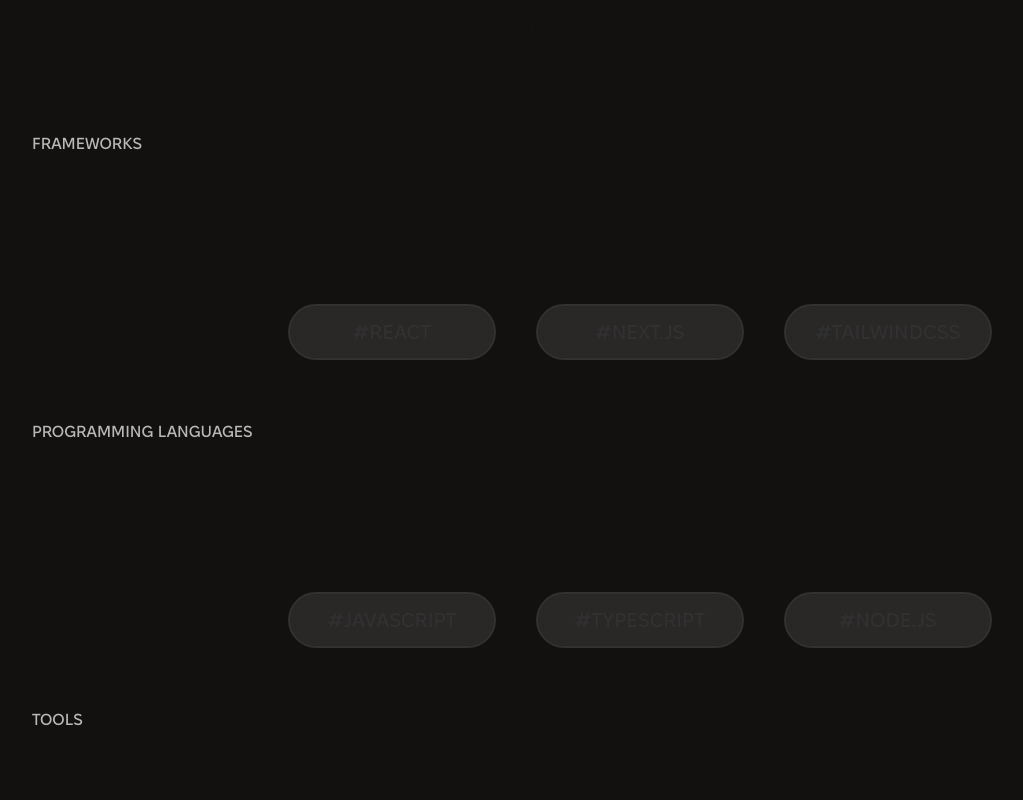
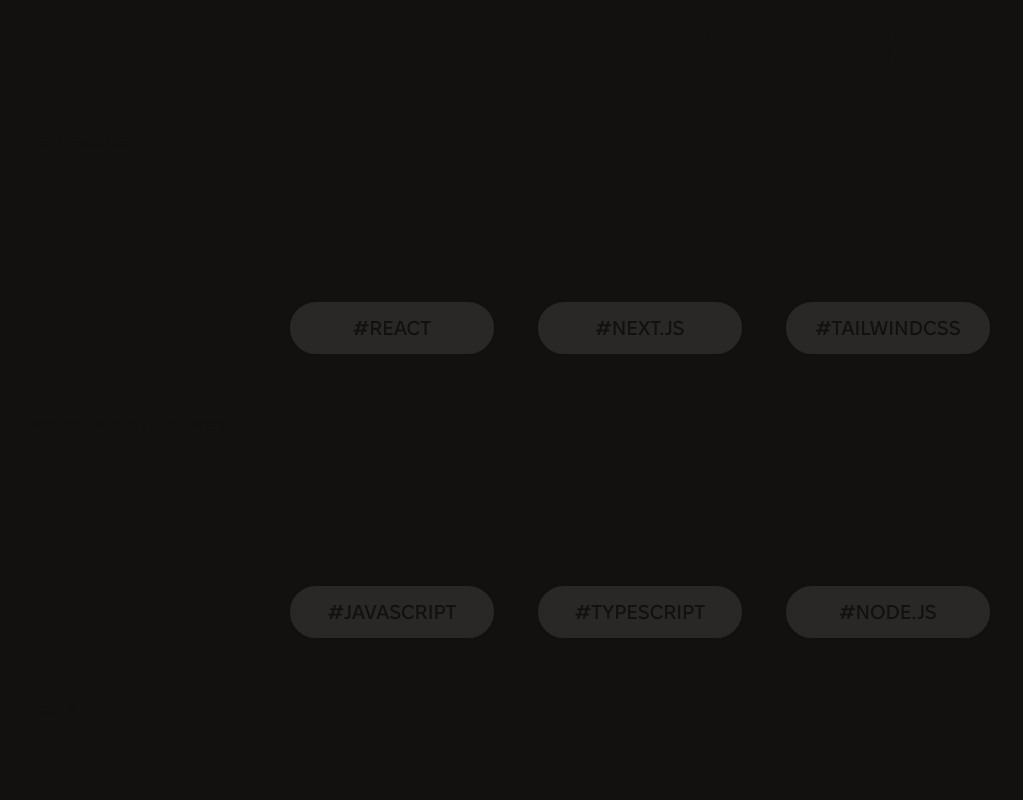
Before and after one commit to DanielYankovych/yankovych-dev, a Next.js app: page / in a window 1280 px wide. Shown: the part 1540-2340 px from the top of the page, without its empty margins (0-1023 px from the left). Built offline with nearby package versions, Linux system fonts and the light colour scheme.

Commit message:
minor UI update (wip)

```diff
--- a/src/app/globals.css
+++ b/src/app/globals.css
@@ -10,8 +10,6 @@
   --font-fixel-bold: var(--font-fixel-bold);
   --font-fixel-extra-bold: var(--font-fixel-extra-bold);
   --color-red-500: oklch(0.5122 0.1786 26.25);
-  --color-gray-400: oklch(0.7858 0 0);
-  --color-gray-500: oklch(0.3132 0 0);
   --color-dark: #131010;
   --color-light: #f3f3f3;
   --color-sidebar-ring: var(--sidebar-ring);
--- a/src/components/main/homepage.jsx
+++ b/src/components/main/homepage.jsx
@@ -45,7 +45,7 @@
       const hideCanvas = () => {
         gsap.to(".homepage-canvas", {
           opacity: 0,
-          duration: 0,
+          duration: 0.6,
           ease: "power2.out",
         });
       };
@@ -64,12 +64,12 @@
         end: "bottom center",
         onEnter: () => {
           setBg("#131010");
-          hideCanvas();
+          showCanvas();
           window.dispatchEvent(new Event("canvas-dark"));
         },
         onEnterBack: () => {
           setBg("#131010");
-          hideCanvas();
+          showCanvas();
           window.dispatchEvent(new Event("canvas-dark"));
         },
       });
--- a/src/components/techStack/techStack.jsx
+++ b/src/components/techStack/techStack.jsx
@@ -130,7 +130,7 @@
   }, []);
 
   return (
-    <div ref={sectionRef} className="w-full font-fixel-medium ">
+    <div ref={sectionRef} className="w-full font-fixel-medium text-dark">
       <div
         ref={paragraphRef}
         className="w-full md:w-2/3 text-red-500 text-3xl md:text-5xl leading-tight font-fixel-extra-bold"
@@ -150,9 +150,7 @@
         My tech stack
       </div>
 
-      <div className="flex justify-start items-center text-gray-400">
-        Frameworks
-      </div>
+      <div className="flex justify-start items-center text-sm">Frameworks</div>
 
       <div
         ref={frameworksListRef}
@@ -161,7 +159,7 @@
         <TechStackSwiper data={FRAMEWORKS} ref={frameworksRef} />
       </div>
 
-      <div className="flex justify-start items-center pt-4 md:pt-8 text-gray-400">
+      <div className="flex justify-start items-center pt-4 md:pt-8 text-sm">
         Programming languages
       </div>
       <div
@@ -171,7 +169,7 @@
         <TechStackSwiper data={PROGRAMMING_LANGUAGES} ref={languagesRef} />
       </div>
 
-      <div className="flex justify-start items-center pt-4 md:pt-8 text-gray-400">
+      <div className="flex justify-start items-center pt-4 md:pt-8 text-sm">
         Tools
       </div>
       <div ref={toolsListRef} className="w-full pt-10 md:pt-12 pb-20 md:pb-32">
--- a/src/components/techStack/techStackBox.jsx
+++ b/src/components/techStack/techStackBox.jsx
@@ -4,7 +4,7 @@
   return (
     <div
       className={classnames(
-        "relative w-40 md:w-52 py-3 text-gray-500 border-2 border-gray-500 rounded-full",
+        "relative w-40 md:w-52 py-3 border-2 border-dark rounded-full",
         "flex justify-center items-center",
         "bg-light/10 backdrop-blur-xs",
         classNames,
```
